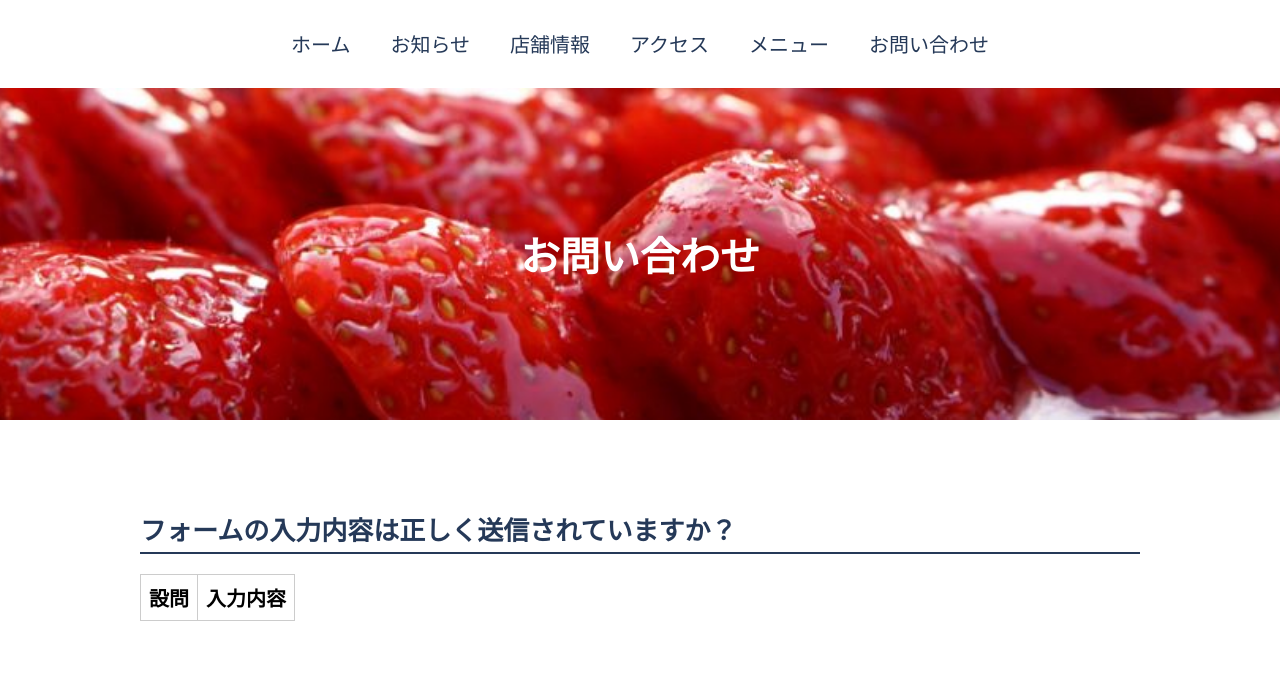
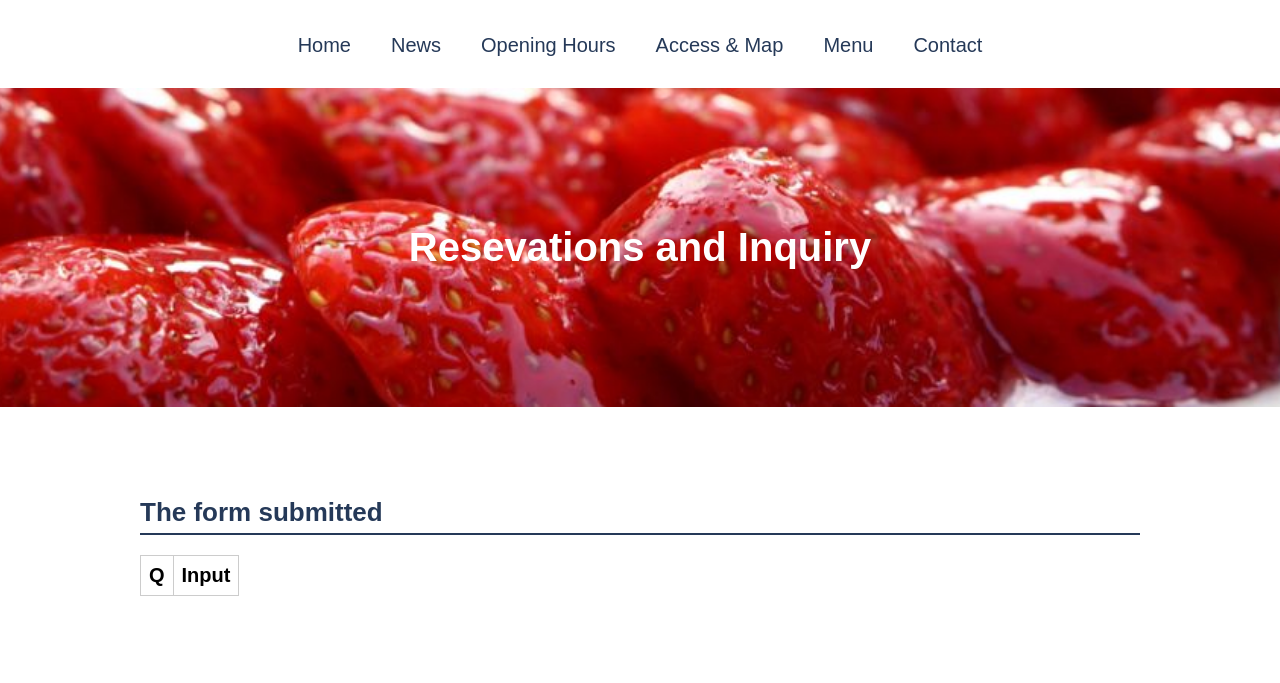
Before and after one commit to hidefromnothing/CafeKuzira, a plain HTML site: page result.html in a window 1280 px wide. Shown: the part 72-755 px from the top of the page. Drawn offline with Linux system fonts and the light colour scheme.

Commit message:
Update result.html

```diff
--- a/result.html
+++ b/result.html
@@ -2,9 +2,10 @@
 <html>
 <head>
     <meta charset="UTF-8">
+    <meta name="viewport" content="width=device-width, initial-scale=1">
     <meta http-equiv="X-UA-Compatible" content="IE=edge">
     <meta name="viewport" content="width=device-width, initial-scale=1">
-    <title>フォーム入力内容の確認 | KUZIRA CAFE</title>
+    <title>Check input results | KUZIRA CAFE</title>
     <link rel="stylesheet" href="css/style.css">
     <style>
         .result {
@@ -24,26 +25,26 @@
         </div>
         <nav class="nav">
             <ul>
-                <li><a href="index.html">ホーム</a></li>
-                <li><a href="index.html#news">お知らせ</a></li>
-                <li><a href="index.html#shop">店舗情報</a></li>
-                <li><a href="access.html">アクセス</a></li>
-                <li><a href="menu.html">メニュー</a></li>
-                <li><a href="contact.html">お問い合わせ</a></li>
+                <li><a href="index.html">Home</a></li>
+                <li><a href="index.html#news">News</a></li>
+                <li><a href="index.html#shop">Opening Hours</a></li>
+                <li><a href="access.html">Access & Map</a></li>
+                <li><a href="menu.html">Menu</a></li>
+                <li><a href="contact.html">Contact</a></li>
             </ul>
         </nav>
     </header>
     <!-- ヘッダーここまで -->
     <!-- 見出し&ヒーロー -->
-    <h1 class="hero contact">お問い合わせ</h1>
+    <h1 class="hero contact">Resevations and Inquiry</h1>
     <!-- 見出し&ヒーローここまで -->
     <!-- メイン -->
     <main>
-        <h2>フォームの入力内容は正しく送信されていますか？</h2>
+        <h2>The form submitted </h2>
         <table id="result" class="result">
             <tr>
-                <th>設問</th>
-                <th>入力内容</th>
+                <th>Q</th>
+                <th>Input</th>
             </tr>
         </table>
     </main>
@@ -51,7 +52,7 @@
     <!-- フッター -->
     <footer>
         <div class="gotop">
-            <a href="#top"><img src="images/gotop.svg" alt="ページトップへ戻る"></a>
+            <a href="#top"><img src="images/gotop.svg" alt="Go to the top of the page"></a>
         </div>
         <p class="copyright">&copy; KUZIRA CAFE</p>
     </footer>
```
